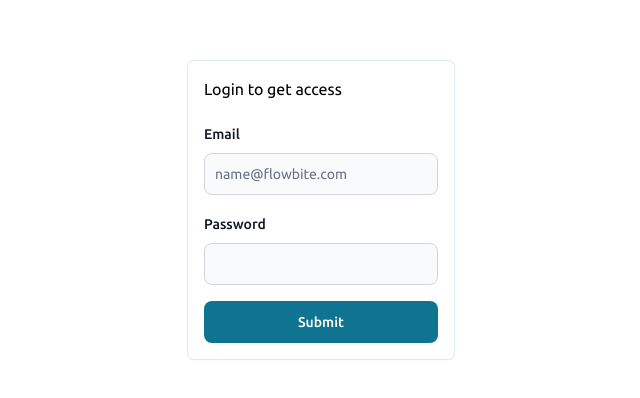
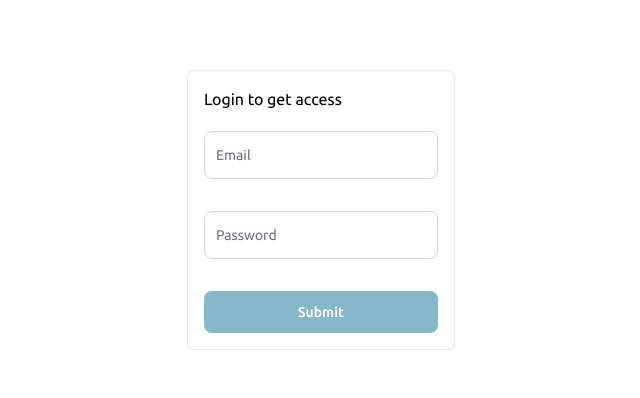
Before and after one commit to Zaberahmed/configuring-nextapp-test, a Next.js app: page /login in a window 1280 px wide. Shown: the part 190-588 px from the top of the page, without its empty margins (319-959 px from the left). Built offline with nearby package versions, Linux system fonts and the light colour scheme.

Commit message:
Update: eslint for typescript, Add: pending state to button

```diff
--- a/src/app/(auth)/login/login-form.tsx
+++ b/src/app/(auth)/login/login-form.tsx
@@ -1,17 +1,21 @@
 "use client";
 
 import { zodResolver } from "@hookform/resolvers/zod";
-import { Button, Label, TextInput } from "flowbite-react";
+import { FloatingLabel } from "flowbite-react";
 import { useFormState } from "react-dom";
 import { useForm } from "react-hook-form";
 import { toast } from "sonner";
 import { State, authenticate } from "./actions";
+import SubmitButton from "./submit-button";
 import { LoginFormFields, LoginFormSchema } from "./validation";
 
 const LoginForm = () => {
   const [state, formAction] = useFormState<State, FormData>(authenticate, null);
 
-  const { register } = useForm<LoginFormFields>({
+  const {
+    register,
+    formState: { isValid },
+  } = useForm<LoginFormFields>({
     resolver: zodResolver(LoginFormSchema),
     defaultValues: {
       email: "",
@@ -21,7 +25,7 @@ const LoginForm = () => {
 
   if (state?.status === "success") {
     toast.success(state?.message);
-  } else {
+  } else if (state?.status === "error") {
     toast.error(state?.message);
   }
 
@@ -31,36 +35,31 @@ const LoginForm = () => {
       <form
         className="flex max-w-md flex-col gap-4"
         action={formAction}>
-        <div>
-          <div className="mb-2 block">
-            <Label
-              htmlFor="email"
-              value="Email"
-            />
-          </div>
-          <TextInput
+        <div className="mb-2 block">
+          <FloatingLabel
+            aria-live="polite"
+            label={"Email"}
+            variant={"outlined"}
+            type="email"
             id="email"
-            type="email"
-            placeholder="name@flowbite.com"
+            className="focus:border-teal-500 peer-focus:text-teal-600 "
             {...register("email")}
           />
         </div>
-        <div>
-          <div className="mb-2 block">
-            <Label
-              htmlFor="password"
-              value="Password"
-            />
-          </div>
-          <TextInput
+
+        <div className="mb-2 block">
+          <FloatingLabel
+            aria-live="polite"
+            label={"Password"}
+            variant={"outlined"}
             id="password"
             type="password"
+            className="focus:border-teal-500 peer-focus:text-teal-600"
             {...register("password")}
           />
         </div>
 
-        <Button type="submit">Submit</Button>
-        {/*Need to disable button if values are not filled or status pending*/}
+        <SubmitButton isValid={isValid} />
       </form>
     </main>
   );
--- /dev/null
+++ b/src/app/(auth)/login/submit-button.tsx
@@ -0,0 +1,16 @@
+import { Button } from "flowbite-react";
+import { useFormStatus } from "react-dom";
+
+const SubmitButton = ({ isValid }: { isValid: boolean }) => {
+  const { pending } = useFormStatus();
+  return (
+    <Button
+      type="submit"
+      disabled={pending || !isValid}
+      aria-disabled={pending || !isValid}>
+      Submit
+    </Button>
+  );
+};
+
+export default SubmitButton;
--- a/tsconfig.json
+++ b/tsconfig.json
@@ -12,7 +12,7 @@
     "resolveJsonModule": true,
     "isolatedModules": true,
     "jsx": "preserve",
-    "noImplicitAny": true, //Added for typescript any check
+    "noImplicitAny": true,
     "plugins": [
       {
         "name": "next",
```
Also changed, not shown: .eslintrc.json.
